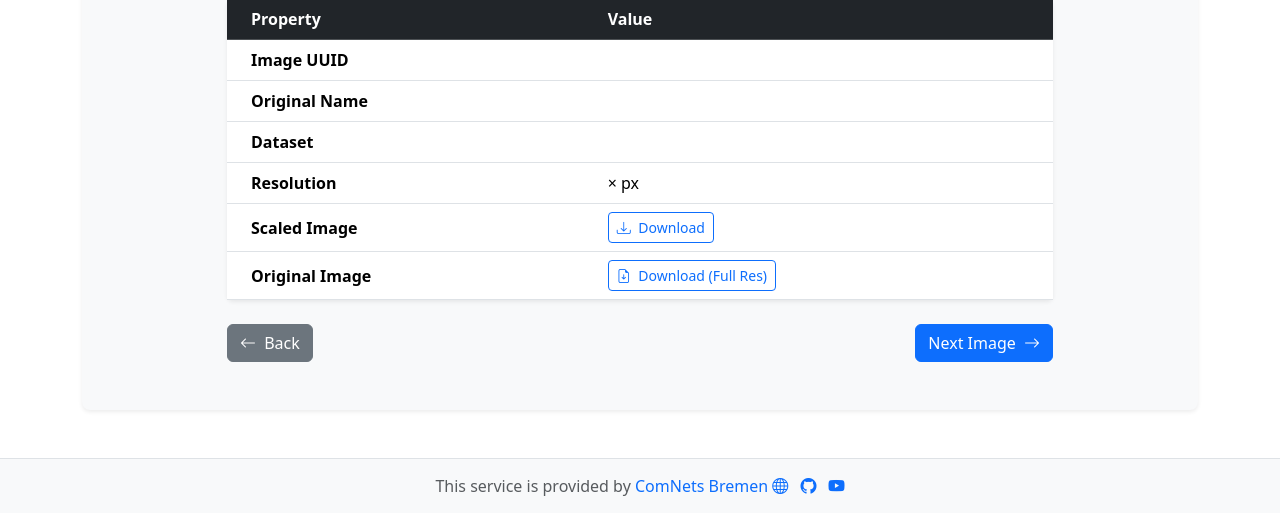
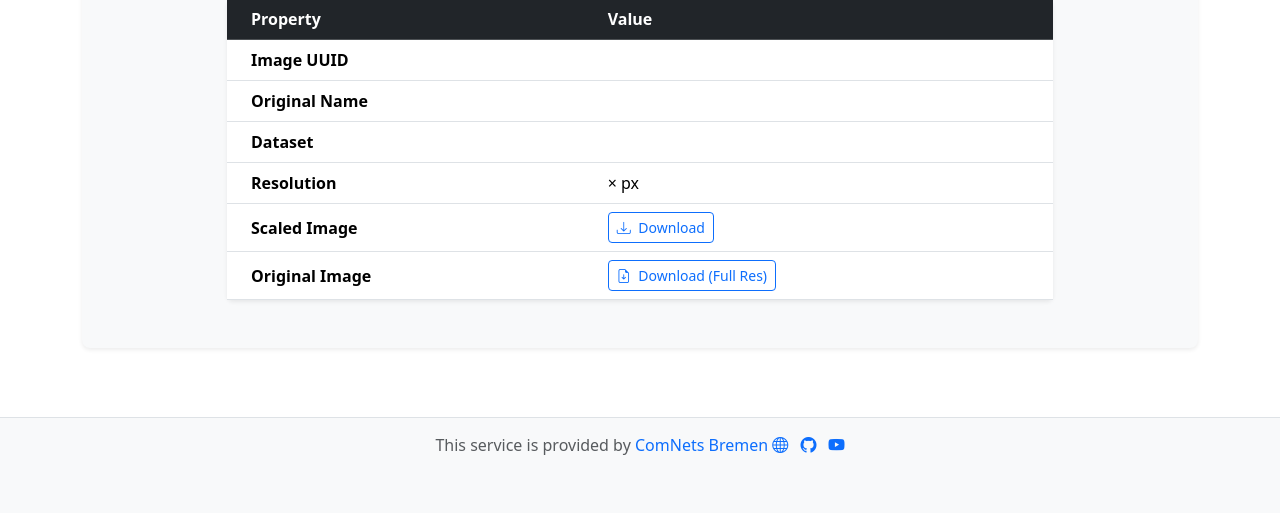
Before and after one commit to ComNets-Bremen/Wolf-or-Not, a Django app: template site/simplelabel/templates/simplelabel/image_detail.html in a window 1280 px wide. Shown: the part 328-841 px from the top of the page. After the commit the page ends 783 px from the top, so only its background shows below. Run offline with Django 3.2, Linux system fonts and the light colour scheme; the template is opened without the code that fills it, so the values that code supplies are empty; some libraries are stand-ins or nearby versions.

Commit message:
Fix broken links

```diff
--- a/site/simplelabel/templates/simplelabel/image_detail.html
+++ b/site/simplelabel/templates/simplelabel/image_detail.html
@@ -73,15 +73,6 @@
                             </div>
                         </div>
                     </div>
-
-                    <div class="mt-4 d-flex justify-content-between">
-                        <button onclick="history.back()" class="btn btn-secondary">
-                            <i class="bi bi-arrow-left me-1"></i> Back
-                        </button>
-                        <a href="{% url 'poll' %}" class="btn btn-primary">
-                            Next Image <i class="bi bi-arrow-right ms-1"></i>
-                        </a>
-                    </div>
                 </div>
             </div>
         </div>
--- a/site/simplelabel/templates/simplelabel/poll.html
+++ b/site/simplelabel/templates/simplelabel/poll.html
@@ -60,7 +60,7 @@
             <div class="mt-4 pt-3 border-top">
                 <p class="text-muted small">
                     {% if user.is_authenticated %}
-                    <a href="{{ image.get_image_detail_url }}" class="text-decoration-none me-2">
+                    <a href="{{ image.get_image_detail_url }}" class="text-decoration-none me-2" target="_blank">
                         <i class="bi bi-info-circle"></i> Details
                     </a>
                     <span class="text-secondary">&bull;</span>
```
